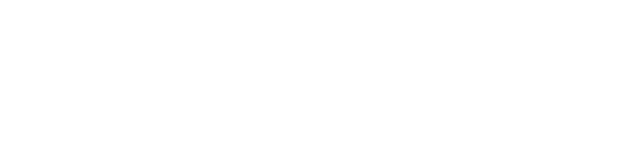
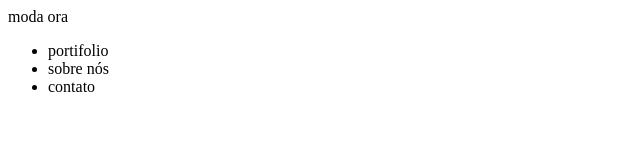
Before and after one commit to rafael-ds/Curso_Web_Designer, a plain HTML site: page projeto_moda_ora/index.html in a window 1280 px wide. Shown: the whole page, without its empty margins (0-640 px from the left). Drawn offline with Linux system fonts and the light colour scheme.

Commit message:
Criando o HTML do header

```diff
--- a/projeto_moda_ora/index.html
+++ b/projeto_moda_ora/index.html
@@ -6,11 +6,21 @@
     <meta name="viewport" content="width=device-width, initial-scale=1.0">
     <title>Moda Ora</title>
 </head>
+
 <body>
 
+    <!-- Header -->
+    <header class="main-header">
 
-    <!-- Header -->
-    <header>
+        <!-- nav -->
+        <nav class="header-nav">
+            <div class="header-logo">moda ora</div>
+            <ul class="header-list">
+                <li>portifolio</li>
+                <li>sobre nós</li>
+                <li>contato</li>
+            </ul>
+        </nav>
 
     </header>
 
```
